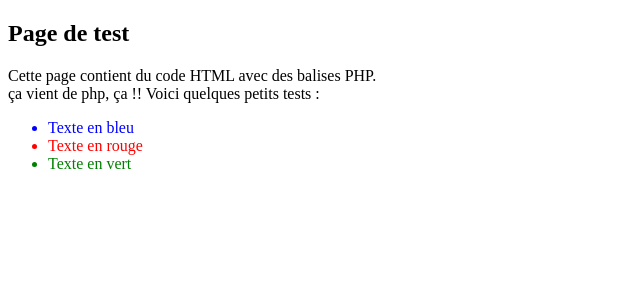
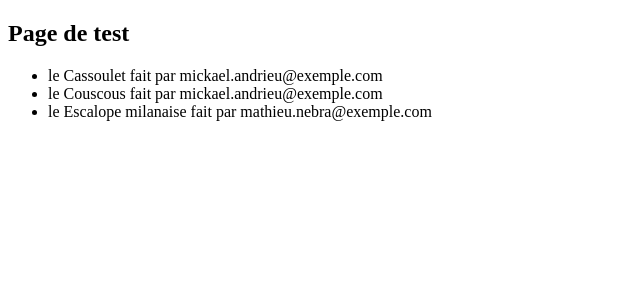
Before and after one commit to Phiphilio/cookSharing, a PHP site: page / in a window 1280 px wide. Shown: the top 300 px of the page, without its empty margins (0-640 px from the left). Run offline with PHP 8.4, Linux system fonts and the light colour scheme.

Commit message:
on apprend à afficher les éléments d'un tableau

```diff
--- a/index.php
+++ b/index.php
@@ -1,27 +1,44 @@
+<?php
+
+$recette = [
+    [
+        'title' => 'Cassoulet',
+        'author' => 'mickael.andrieu@exemple.com',
+    ],
+    [
+        'title' => 'Couscous',
+        'author' => 'mickael.andrieu@exemple.com',
+    ],
+    [
+        'title' => 'Escalope milanaise',
+        'author' => 'mathieu.nebra@exemple.com',
+    ],
+    [
+        'title' => 'Salade Romaine',
+        'author' => 'laurene.castor@exemple.com',
+    ],
+];
+?>
 <!DOCTYPE html>
 <html>
+
 <head>
     <title>Ceci est une page de test avec des balises PHP</title>
     <meta charset="utf-8" />
 </head>
+
 <body>
     <h2>Page de test</h2>
 
-        <p>
-            Cette page contient du code HTML avec des balises PHP.<br />
-            <?php echo("ça vient de php, ça !!\n")?>
-            Voici quelques petits tests :
-        </p>
 
     <ul>
-        <li style="color: blue;">Texte en bleu</li>
-        <li style="color: red;">Texte en rouge</li>
-        <li style="color: green;">Texte en vert</li>
+        <?php for($i = 0; $i <3; $i++ ):?>
+        <li > <?php echo 'le '. $recette[$i]['title'] . ' fait par '.$recette[$i]['author'] ?></li>
+        <?php endfor ?>
+
     </ul>
 
-        <?php
-        /* Encore du PHP
-        Toujours du PHP */
-        ?>
+
 </body>
+
 </html>
```
Lines whose indentation alone changed are shown as unchanged.
